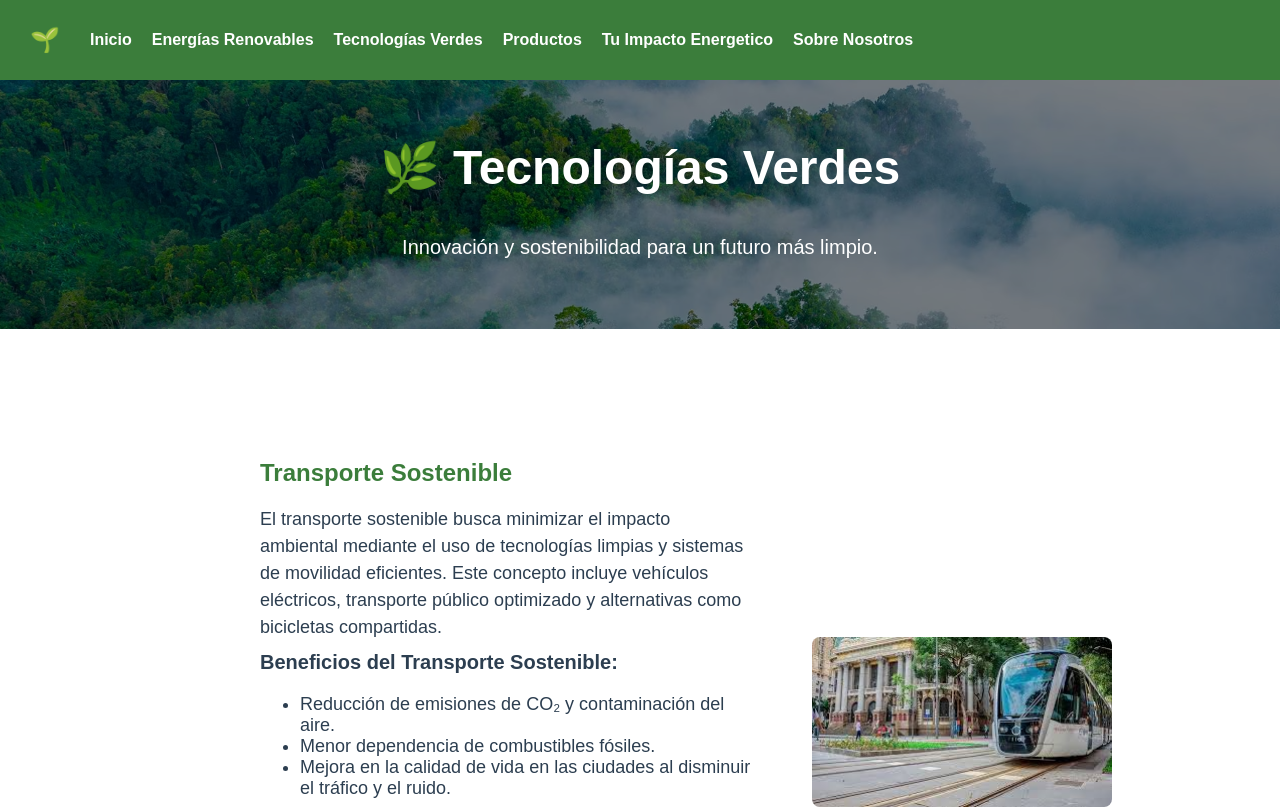
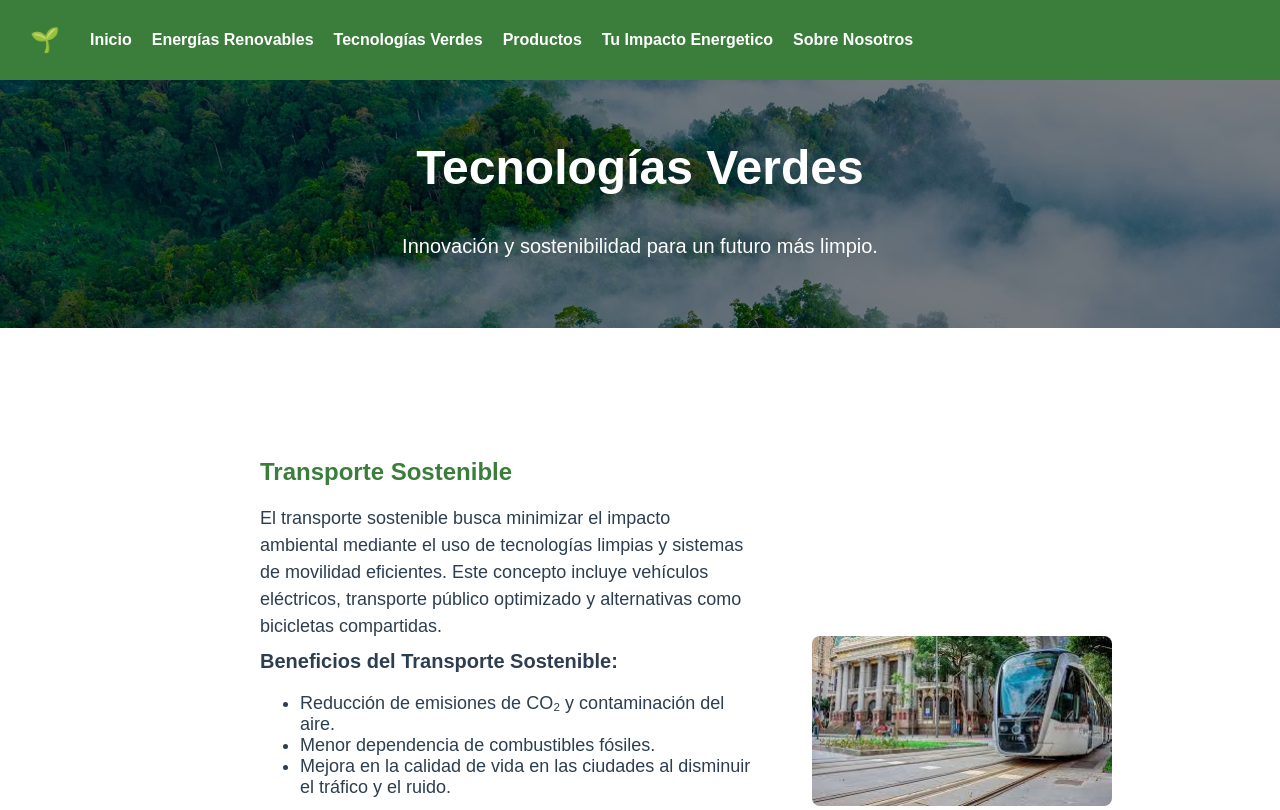
Before and after one commit to AlejandroM1214/imagenes, a plain HTML site: page tecnologiasverdes.html in a window 1280 px wide. Shown: the top 810 px of the page. Drawn offline with Linux system fonts and the light colour scheme; a script that the page names is missing.

Commit message:
Update tecnologiasverdes.html2

```diff
--- a/tecnologiasverdes.html
+++ b/tecnologiasverdes.html
@@ -24,7 +24,7 @@
     <section class="presentacion">
         <div class="overlay"></div>
         <div class="contenido-presentacion">
-            <h1 class="titulo-central">🌿 Tecnologías Verdes</h1>
+            <h1 class="titulo-central"> Tecnologías Verdes</h1>
             <p class="frase">Innovación y sostenibilidad para un futuro más limpio.</p>
         </div>
     </section>
```
